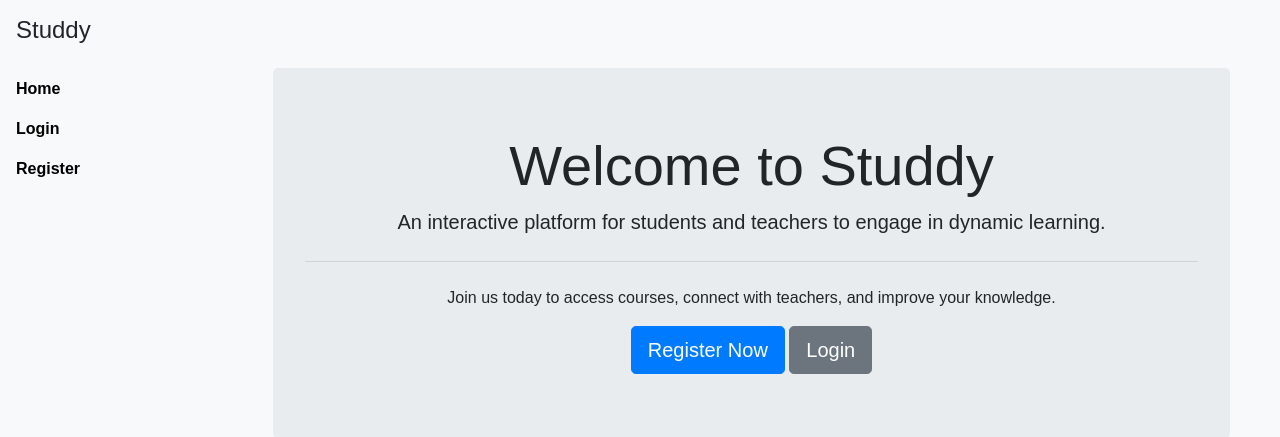
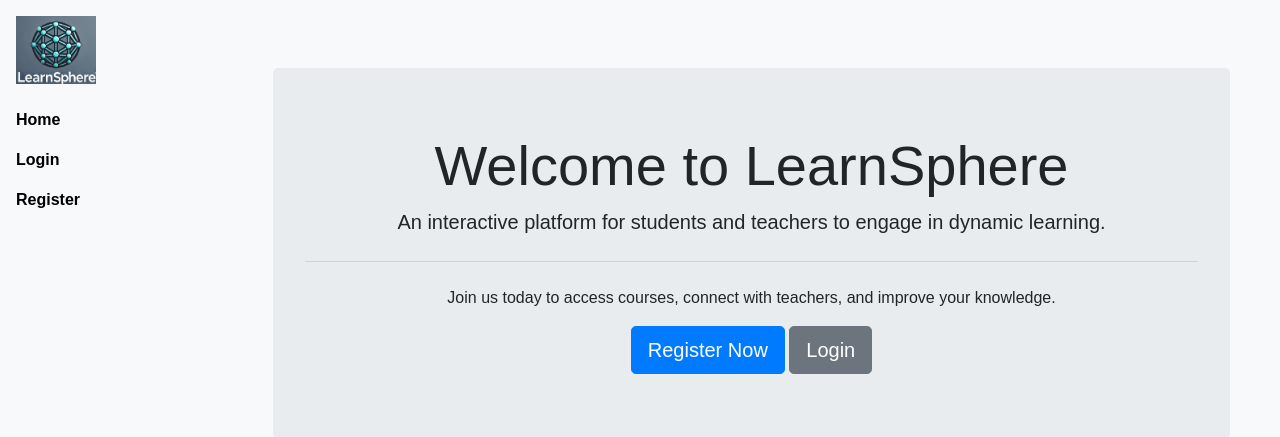
Before and after one commit to OlenaBoichenko/elearning_platform, a Django app: page / in a window 1280 px wide. Shown: the top 437 px of the page. Run offline with Django 5.2, Linux system fonts and the light colour scheme; some libraries are stand-ins or nearby versions.

Commit message:
add logo

```diff
--- a/courses/static/courses/styles.css
+++ b/courses/static/courses/styles.css
@@ -26,3 +26,7 @@ body {
 .header {
     padding: 40px;
 }
+
+.logo {
+    width: 80px;
+}
--- a/courses/templates/courses/home.html
+++ b/courses/templates/courses/home.html
@@ -1,11 +1,11 @@
 {% extends 'courses/layout.html' %}
 
-{% block title %}Welcome to Studdy{% endblock %}
+{% block title %}Welcome to LearnSphere{% endblock %}
 
 {% block content %}
 <div class="container mt-5">
     <div class="jumbotron text-center">
-        <h1 class="display-4">Welcome to Studdy</h1>
+        <h1 class="display-4">Welcome to LearnSphere</h1>
         <p class="lead">An interactive platform for students and teachers to engage in dynamic learning.</p>
         <hr class="my-4">
         <p>Join us today to access courses, connect with teachers, and improve your knowledge.</p>
--- a/courses/templates/courses/layout.html
+++ b/courses/templates/courses/layout.html
@@ -13,7 +13,7 @@
         <!-- Sidebar -->
         <div class="sidebar bg-light">
             <div class="sidebar-header p-3">
-                <h4>Studdy</h4>
+                <img class="logo" src="{% static 'images/Logo.jpg' %}" alt="LearnSphere Logo">
             </div>
             <ul class="nav flex-column">
                 <li class="nav-item">
```
Also changed, not shown: courses/static/images/Logo.jpg (added).
